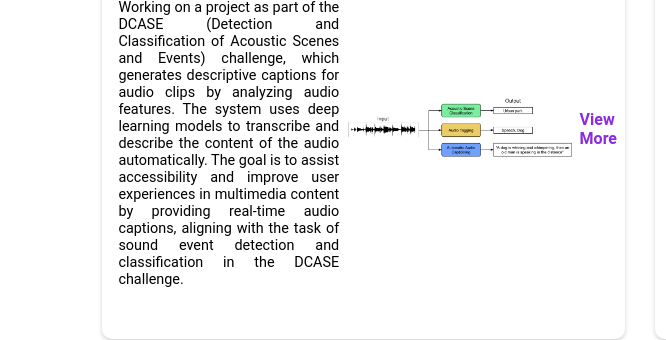
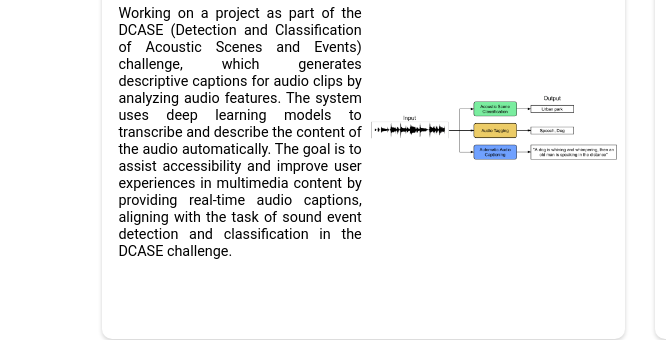
Before and after one commit to ArigalaAdarsh/protfolio, a plain HTML site: page projects.html in a window 1280 px wide. Shown: the part 255-595 px from the top of the page, 0-666 px from the left. Drawn offline with nearby package versions, Linux system fonts and the light colour scheme.

Commit message:
Update projects.html

```diff
--- a/projects.html
+++ b/projects.html
@@ -52,8 +52,7 @@
                 <div class="portfolio-img">
                     <img src="img/projects/AAC.png" alt="Automatic Audio Captioning" style="width: 100%; max-width: 400px; height: auto; object-fit: contain;">
                 </div>
-                <a target="_blank" href="https://github.com/ArigalaAdarsh/Smart_Attendance_Management_System" class="read-more">View More</a>
-            </div>
+             </div>
 
             <!-- Eye Lens Quality Control Section -->
             <div class="portfolio-box mix uiux" style="flex: 1; min-width: 48%; margin-bottom: 30px;">
```
